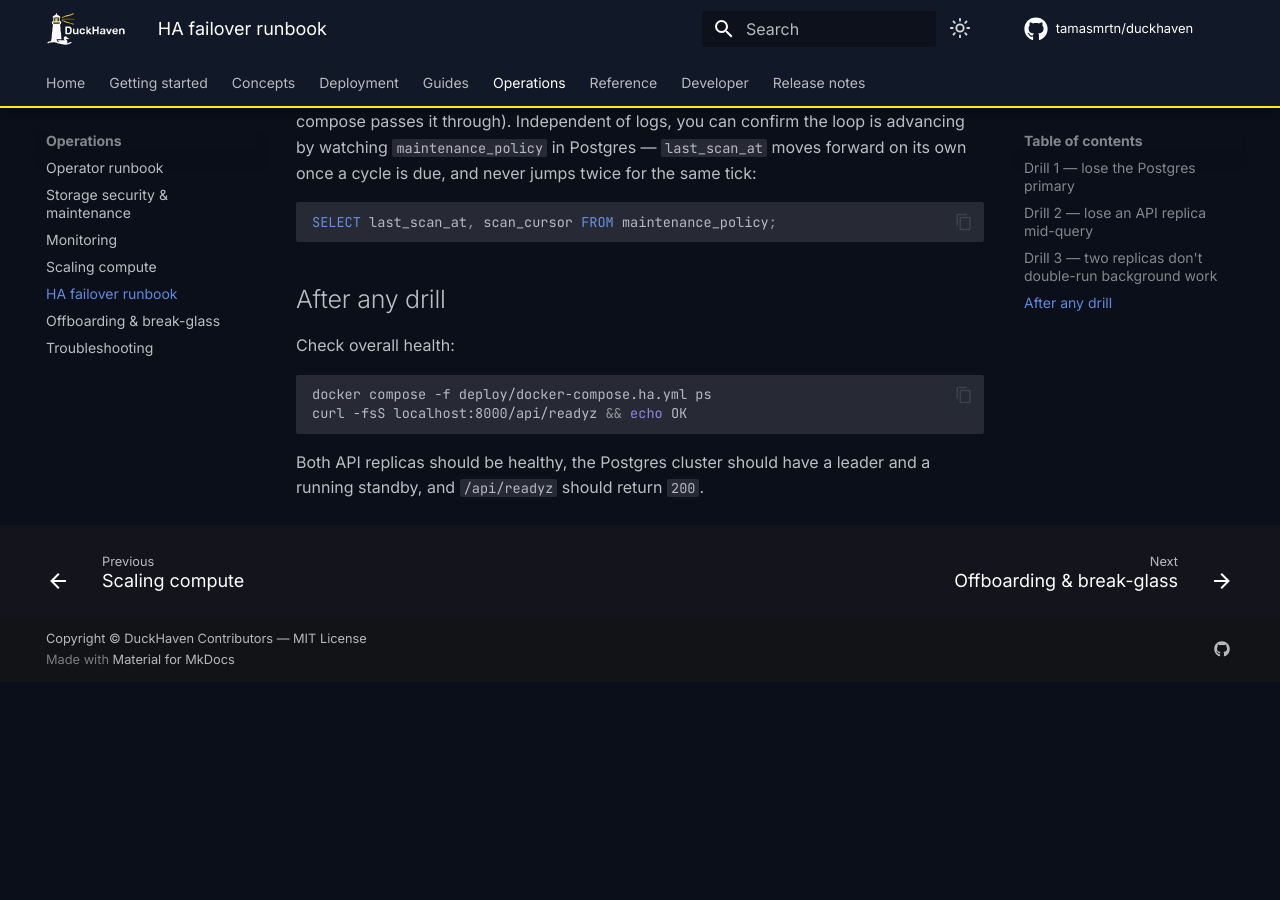
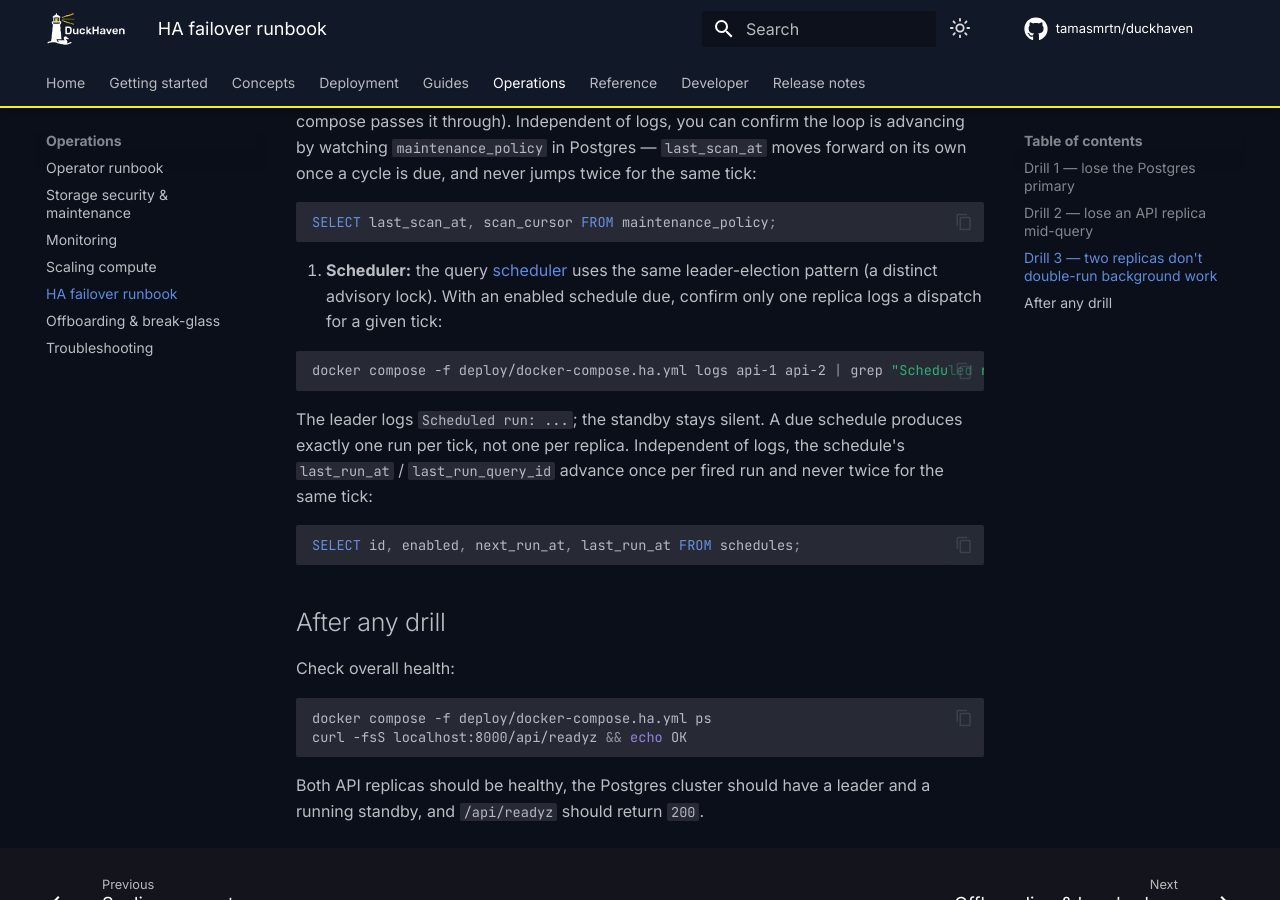
Before and after one commit to tamasmrtn/duckhaven, an MkDocs documentation site: the page built from docs/operations/ha-failover.md, in a window 1280 px wide and 900 px high, scrolled down 2294 px. Built offline with MkDocs 1.6.1 and Material for MkDocs 9.7.7, drawn with Linux system fonts in a browser that asks for light colours; comment, search, counter and statistics services are not loaded; before the commit the page ends 2976 px from its top, so only the background shows below that.

Commit message:
Document scheduled queries
New guide covering schedules, agent choice, run history, and HA behavior; a
concept note on scheduled vs. interactive runs; the SCHEDULER_* config knobs;
an HA drill check; and the nav entry.

````diff
--- a/docs/operations/ha-failover.md
+++ b/docs/operations/ha-failover.md
@@ -112,6 +112,23 @@ migrations don't race.
    SELECT last_scan_at, scan_cursor FROM maintenance_policy;
    ```
 
+3. **Scheduler:** the query [scheduler](../guides/schedule-queries.md) uses the same
+   leader-election pattern (a distinct advisory lock). With an enabled schedule due,
+   confirm only one replica logs a dispatch for a given tick:
+
+   ```bash
+   docker compose -f deploy/docker-compose.ha.yml logs api-1 api-2 | grep "Scheduled run:"
+   ```
+
+   The leader logs `Scheduled run: ...`; the standby stays silent. A due schedule
+   produces exactly one run per tick, not one per replica. Independent of logs, the
+   schedule's `last_run_at` / `last_run_query_id` advance once per fired run and never
+   twice for the same tick:
+
+   ```sql
+   SELECT id, enabled, next_run_at, last_run_at FROM schedules;
+   ```
+
 ## After any drill
 
 Check overall health:
--- a/mkdocs.yml
+++ b/mkdocs.yml
@@ -116,6 +116,7 @@ nav:
       - Snapshots & time travel: guides/snapshots-time-travel.md
       - Read query profiles: guides/query-profiles.md
       - Saved queries: guides/saved-queries.md
+      - Schedule queries: guides/schedule-queries.md
       - Manage users & access: guides/users-access.md
       - Connect an IdP (SSO): guides/connect-idp.md
       - Connect LDAP / AD: guides/connect-ldap.md
````
Also changed, not shown: docs/concepts/query-execution.md (+11 -0 lines), docs/guides/schedule-queries.md (added, +62 -0 lines), docs/reference/configuration.md (+14 -0 lines).
